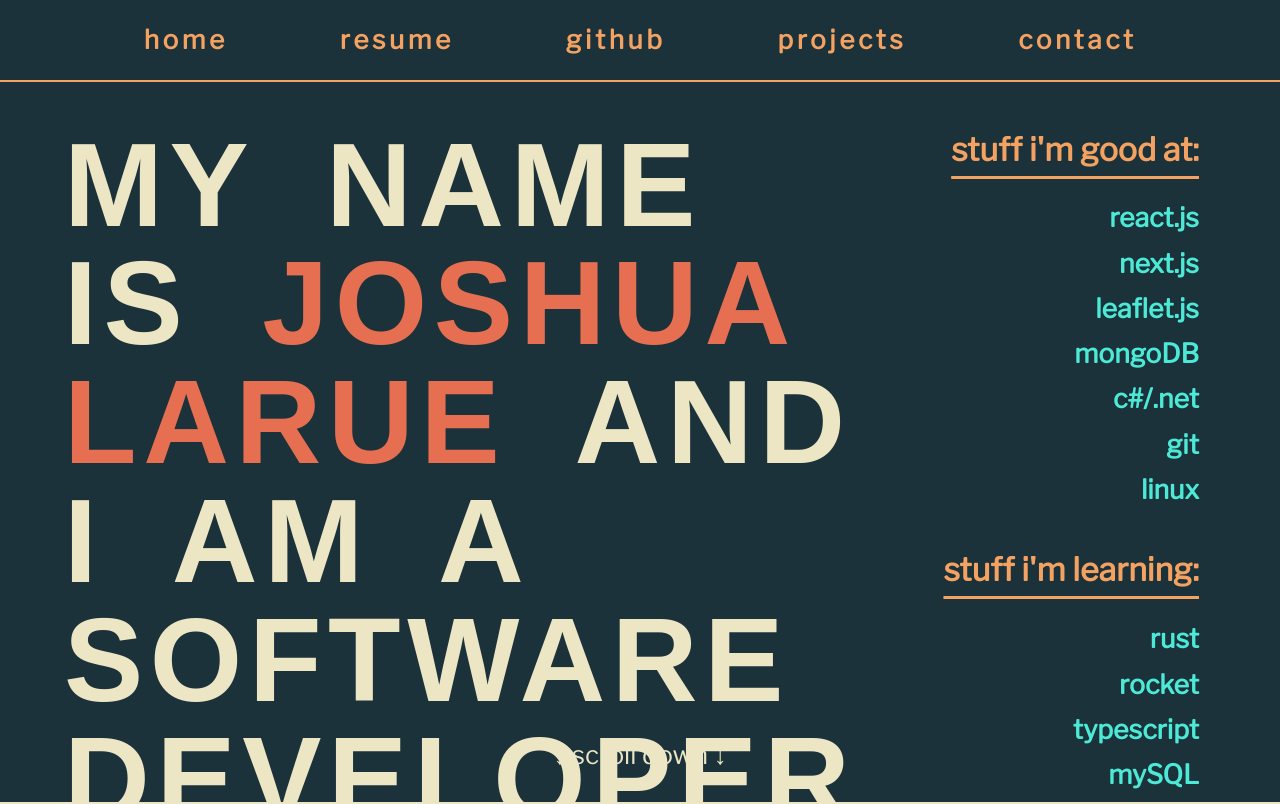
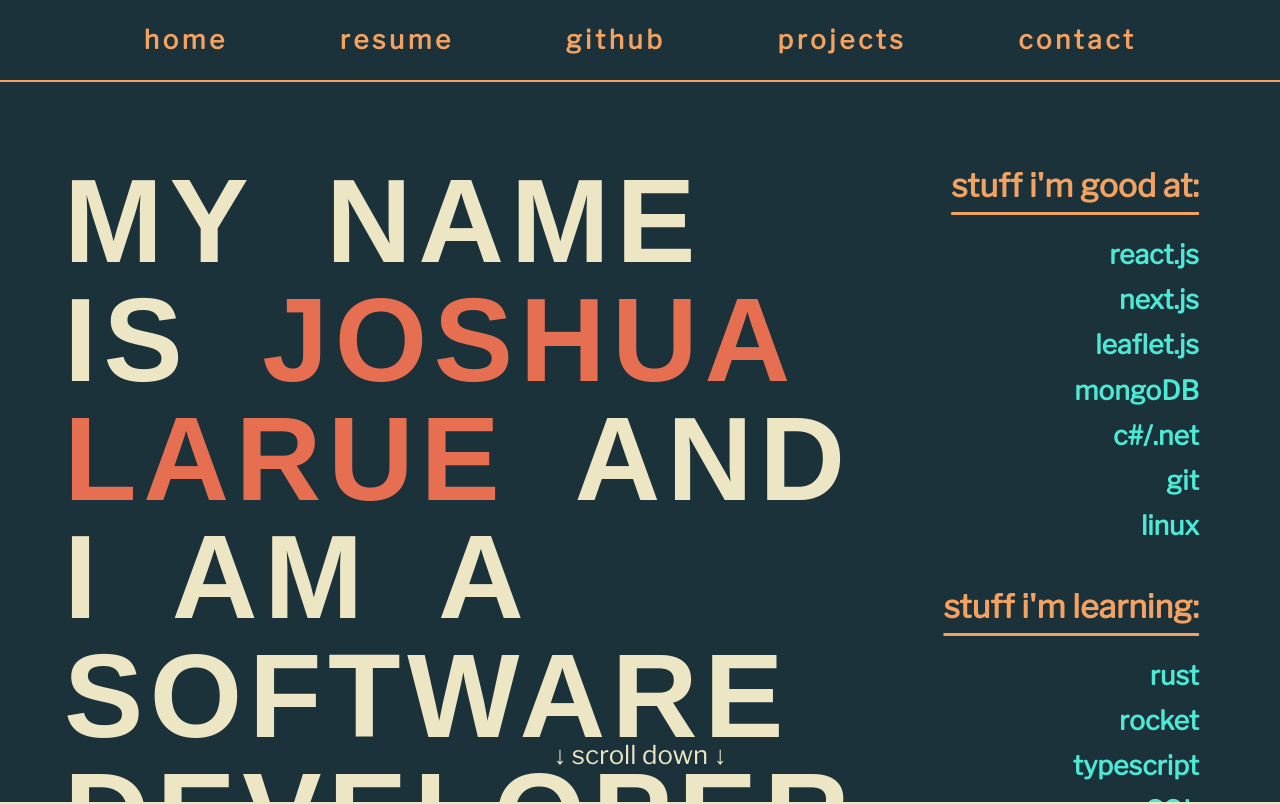
Before and after one commit to jovielarue/portfolio, a React (Vite) app: page / in a window 1280 px wide. Shown: the top 804 px of the page. Built offline with nearby package versions, Linux system fonts and the light colour scheme; a web font is replaced by a local one.

Commit message:
styled header margin for consistency

```diff
--- a/src/App.css
+++ b/src/App.css
@@ -109,21 +109,20 @@ a:hover {
 .app-inner {
   display: flex;
   flex-direction: column;
-  justify-content: center;
   align-items: center;
 }
 .landing {
   display: flex;
-  justify-content: center;
   align-items: center;
   flex-direction: column;
   width: 80vw;
-  height: 90vh;
+  height: 80vh;
 }
 
 header {
   border-bottom: 2px solid var(--accent1);
   height: 10vh;
+  margin-bottom: 10vh;
   display: flex;
   justify-content: center;
   align-items: center;
@@ -150,7 +149,6 @@ header .header-nav {
 }
 
 .hero {
-  margin-top: 10vh;
   height: 90vw;
   width: 90vw;
   display: flex;
@@ -219,6 +217,9 @@ header .header-nav {
   width: 100vw;
   padding-bottom: 10vw;
 }
+.scrolled h2 {
+  font-weight: bolder;
+}
 .scrolled p::selection {
   background-color: var(--base);
   color: var(--accent1);
@@ -272,7 +273,6 @@ p {
   display: flex;
   flex-direction: column;
   gap: 5ch;
-  padding-block: 5vh;
 }
 
 .resume h2, .resume h3 {
--- a/src/App.jsx
+++ b/src/App.jsx
@@ -3,7 +3,9 @@ import './App.css';
 import Header from './components/Header';
 import Home from './components/Home';
 import Resume from './components/Resume';
+import Projects from './components/Projects';
 import { Routes, Route } from "react-router-dom";
+import Contact from './components/Contact';
 
 function App() {
 
@@ -24,15 +26,18 @@ function App() {
               <Resume/>
             </>
           } />
+
           <Route path='/projects' element={
             <>
               <Header />
+              <Projects />
             </>
           } />
 
 <         Route path='/contact' element={
             <>
               <Header />
+              <Contact />
             </>
           } />
         </Routes>
--- a/src/components/Abilities.jsx
+++ b/src/components/Abilities.jsx
@@ -18,6 +18,7 @@ export default function Abilities() {
           <h3>rocket</h3>
           <h3>typescript</h3>
           <h3>mySQL</h3>
+          <h3>tailwindcss</h3>
         </div>
       </div>
     </>
--- /dev/null
+++ b/src/components/Contact.jsx
@@ -0,0 +1,7 @@
+export default function Contact() {
+  return (
+    <>
+      <h1>contact me</h1>
+    </>
+  );
+}
--- /dev/null
+++ b/src/components/Projects.jsx
@@ -0,0 +1,7 @@
+export default function Projects() {
+  return (
+    <>
+      <h1>my projects</h1>
+    </>
+  );
+}
--- a/src/main.jsx
+++ b/src/main.jsx
@@ -8,5 +8,5 @@ ReactDOM.createRoot(document.getElementById('root')).render(
     <BrowserRouter>
       <App />
     </BrowserRouter>
-  </React.StrictMode>,
+  </React.StrictMode>
 )
```
